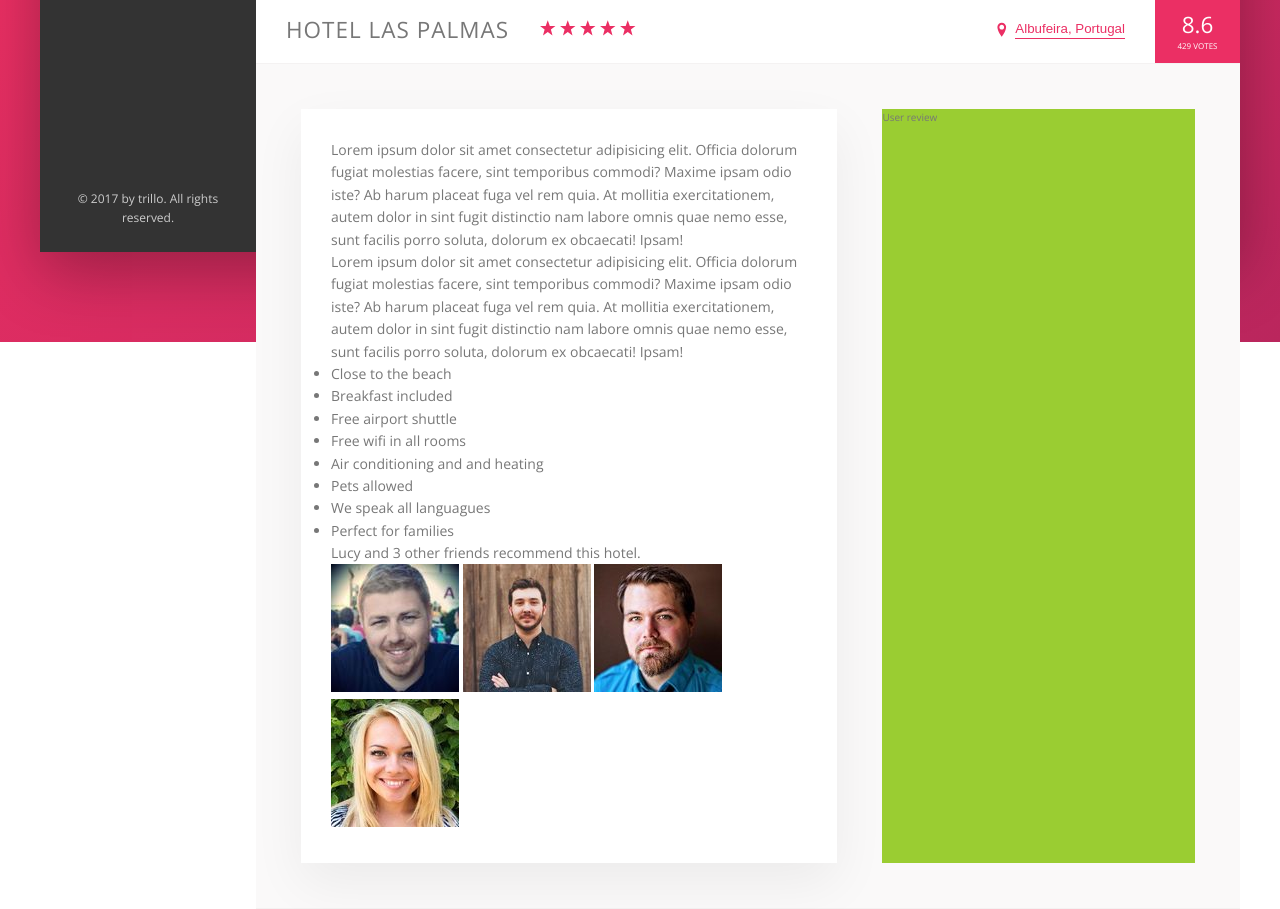
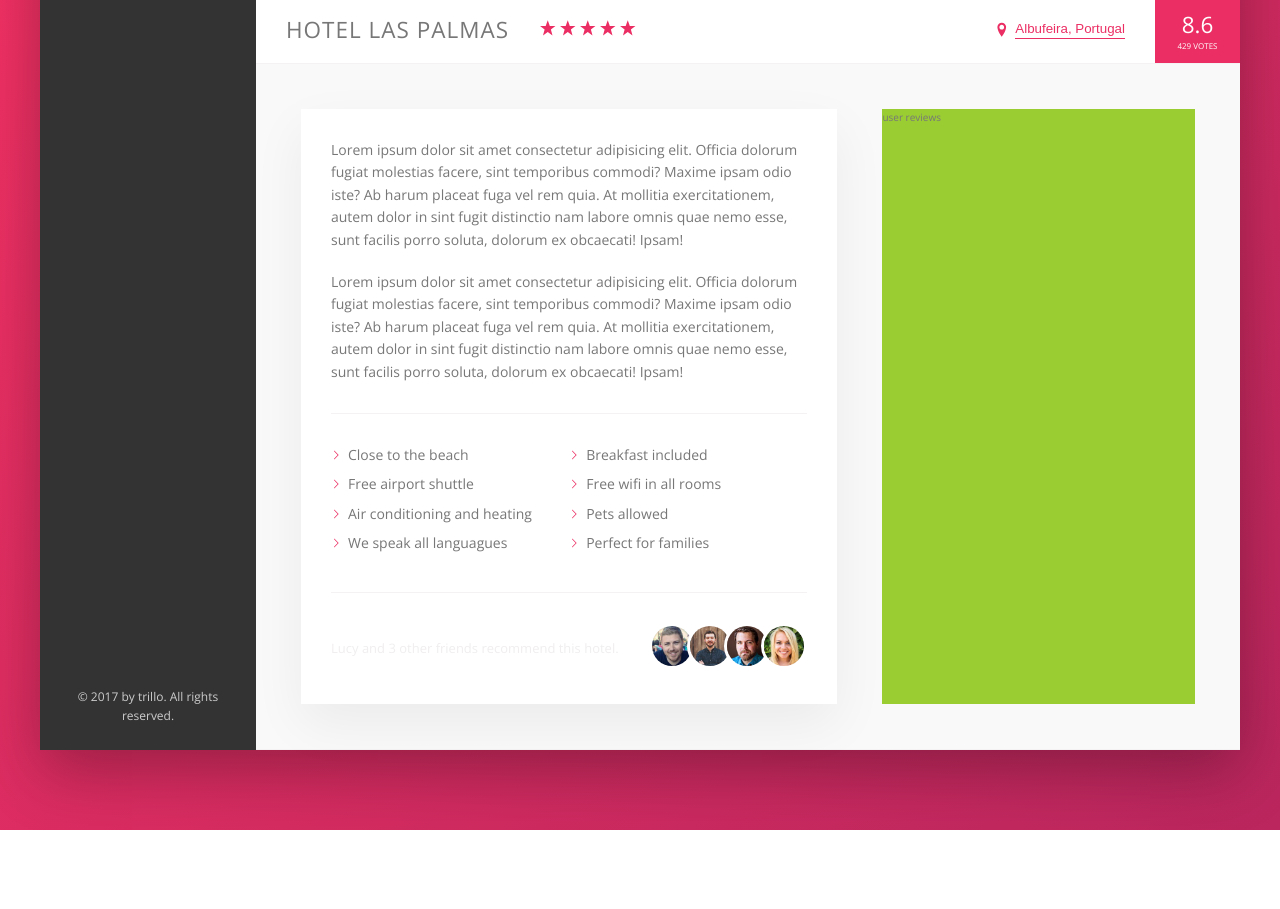
Before and after one commit to 4lvaro29/hotel, a website: page index.html in a window 1280 px wide. Shown: the part 538-1447 px from the top of the page. After the commit the page ends 1368 px from the top, so only its background shows below. Drawn offline with nearby package versions, Linux system fonts and the light colour scheme.

Commit message:
ADD: comments photos

```diff
--- a/index.html
+++ b/index.html
@@ -142,7 +142,7 @@
                                 <li class="list__item">Breakfast included</li>
                                 <li class="list__item">Free airport shuttle</li>
                                 <li class="list__item">Free wifi in all rooms</li>
-                                <li class="list__item">Air conditioning and and heating</li>
+                                <li class="list__item">Air conditioning and heating</li>
                                 <li class="list__item">Pets allowed</li>
                                 <li class="list__item">We speak all languagues</li>
                                 <li class="list__item">Perfect for families</li>
@@ -160,7 +160,7 @@
                             </div>
                         </div>
                         <div class="user-reviews">
-                            User review
+                            user reviews
                         </div>
                     </div>
 
--- a/sass/_components.scss
+++ b/sass/_components.scss
@@ -314,3 +314,78 @@
         box-shadow: none;
     }
 }
+
+////////////////////////////////
+//PARAGRAPH
+
+.paragraph:not(:last-of-type) {
+    margin-bottom: 2rem;
+}
+
+////////////////////////////////
+//LIST
+
+.list {
+    list-style: none;
+    padding: 3rem 0;
+    margin: 3rem 0;
+    border-top: var(--line);
+    border-bottom: var(--line);
+
+    display: flex;
+    flex-wrap: wrap;
+
+    &__item {
+        flex: 0 0 50%;
+        margin-bottom: .7rem;
+    }
+
+    &__item::before {
+        content:"";
+        display: inline-block;
+        height: 1rem;
+        width: 1rem;
+        margin-right: .7rem;
+
+        //older browsers
+        // background-image: url('../img/chevron-thin-right.svg');
+
+        // masks
+        background-color: var(--color-primary);
+        -webkit-mask-image: url('../img/chevron-thin-right.svg');
+        -webkit-mask-size: cover;
+        mask-image: url('../img/chevron-thin-right.svg');
+        mask-size: cover;
+    }
+}
+
+////////////////////////////////
+//RECOMMEND
+
+
+.recommend {
+    font-size: 1.3rem;
+    color: var(--color-grey-light-3);
+    display: flex;
+    align-items: center;
+
+    &__count {
+        margin-right: auto;
+    }
+
+    &__friends {
+
+    }
+
+    &__photo {
+        box-sizing: content-box;
+        height: 4rem;
+        width: 4rem;
+        border-radius: 50%;
+        border: 3px solid #fff;
+
+        &:not(:last-child){
+            margin-right: -1.2rem;
+        }
+    }
+}
--- a/sass/_layout.scss
+++ b/sass/_layout.scss
@@ -32,7 +32,7 @@
     flex:1;
 
     background-color: #fff;
-    height: 80vh;
+
 }
 
 
@@ -58,4 +58,5 @@
 .user-reviews {
     background-color: yellowgreen;
     flex: 1;
+
 }
```
Also changed, not shown: assets/css/style.css, css/style.css (deleted).
